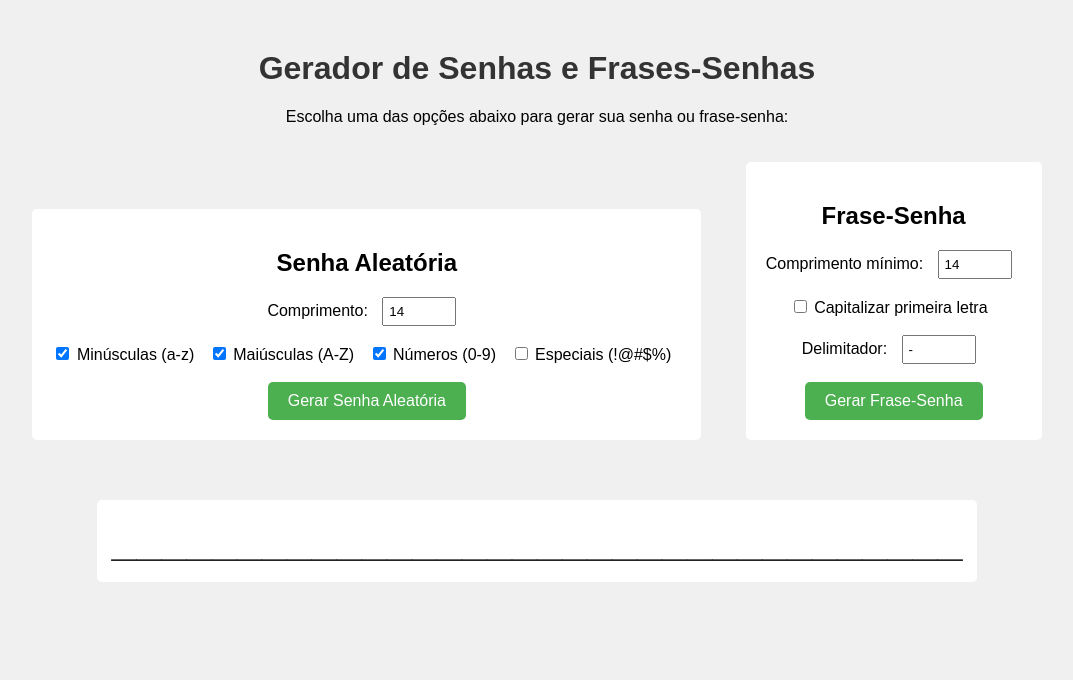
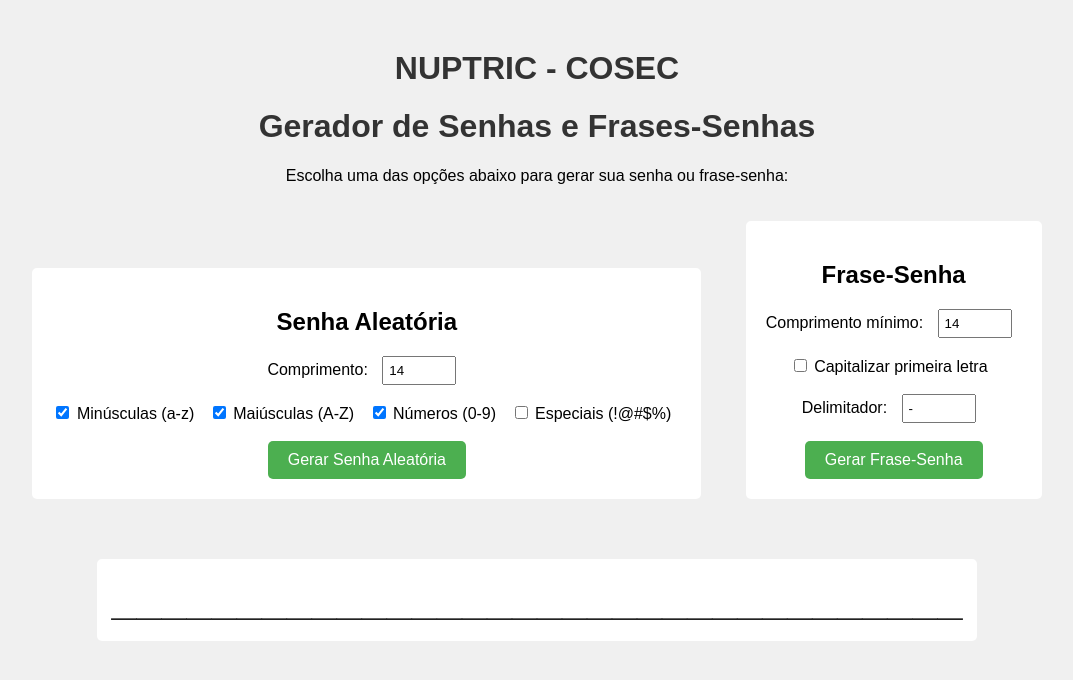
Before and after one commit to bashrootshell/passwd_generator, a plain HTML site: page index.html in a window 1280 px wide. Shown: the whole page, without its empty margins (103-1176 px from the left). Drawn offline with Linux system fonts and the light colour scheme.

Commit message:
changed title

```diff
--- a/index.html
+++ b/index.html
@@ -82,6 +82,7 @@
     </style>
 </head>
 <body>
+    <h1>NUPTRIC - COSEC</h1>
     <h1>Gerador de Senhas e Frases-Senhas</h1>
     <p>Escolha uma das opções abaixo para gerar sua senha ou frase-senha:</p>
     <div class="section">
```
